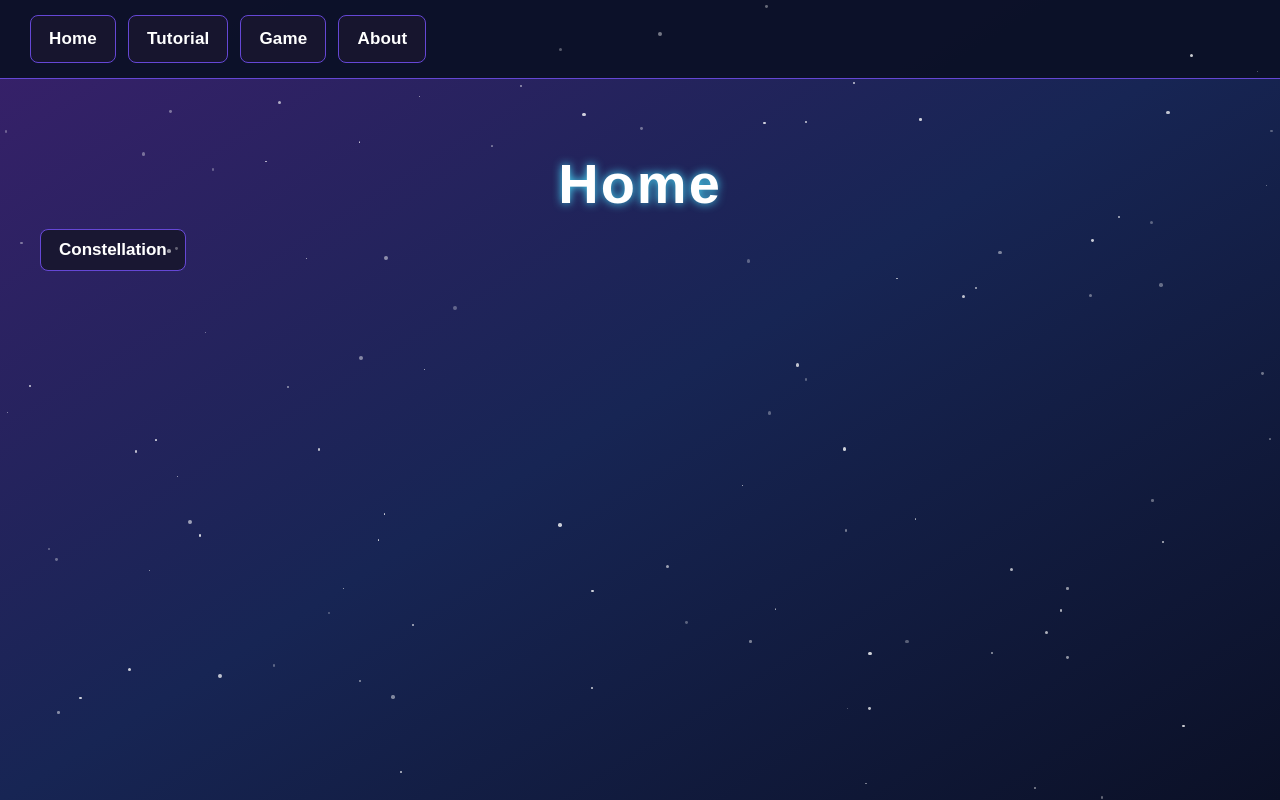
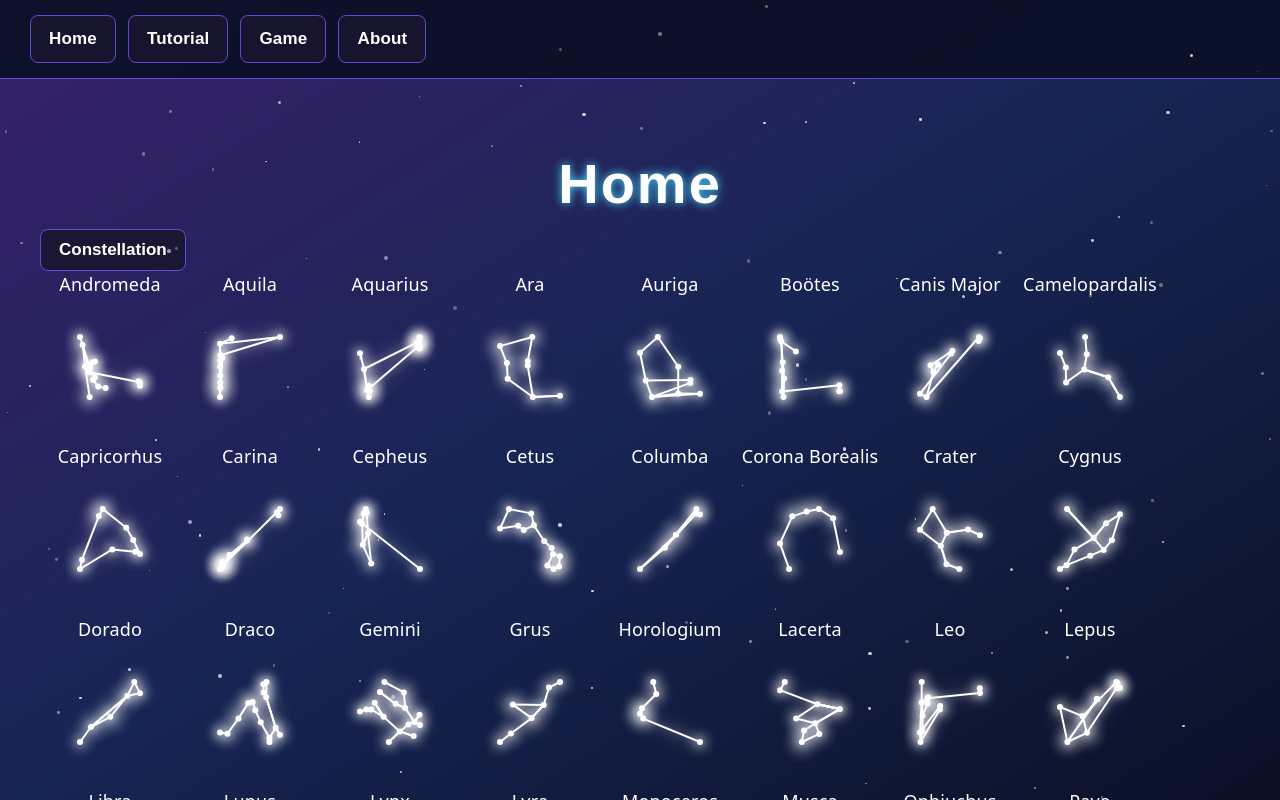
Before and after one commit to Eiznek-II/doyouhavetheguts2026, a React (Vite) app in the folder spanning-the-stars/: page / in a window 1280 px wide. Both pictures are taken after a click on the button "Constellation". Shown: the top 800 px of the page. Built offline with nearby package versions, Linux system fonts and the light colour scheme; grey boxes are pictures that could not be loaded.

Commit message:
add constellations to home

```diff
--- a/spanning-the-stars/src/assets/styles/constellation-box.css
+++ b/spanning-the-stars/src/assets/styles/constellation-box.css
@@ -110,3 +110,28 @@
 .picking-start .star-edge {
     pointer-events: none;
 }
+
+.constellation-link-flex{
+    display: flex;
+    flex-wrap: wrap;
+    margin-left:auto;
+    margin-right:auto;
+     /* CONSTANTS */
+    --star-white: #ffffff;
+    --soft-glow: rgba(255, 255, 255, 0.45);
+    --bright-glow: rgba(255, 255, 255, 0.95);
+    --gold: #ffd166;
+    --gold-glow: rgba(255, 196, 61, 1);
+}
+
+.constellation-link{
+    text-align: center;
+    text-decoration: none;
+    color: white;
+}
+
+.constellation-link svg{
+    margin-left:auto;
+    margin-right:auto;
+    padding:20px;
+}
--- /dev/null
+++ b/spanning-the-stars/src/components/constellation-link-box.jsx
@@ -0,0 +1,14 @@
+import ConstellationLink from "../components/constellation-link";
+import "./constellation-link-box.css";
+import {getAllConstellationNames} from "../get_constellation";
+
+export default function ConstellationLinkBox(){
+    let constellations_names = getAllConstellationNames()
+    let constellations = []
+    constellations_names.forEach((element,i)=> {
+        constellations.push(<ConstellationLink key={i} starName={element}></ConstellationLink>);
+    });
+    return(<div className="constellation-link-flex">
+        {constellations}
+    </div>)
+}
--- a/spanning-the-stars/src/components/constellation-link.jsx
+++ b/spanning-the-stars/src/components/constellation-link.jsx
@@ -1,34 +1,68 @@
 import { useState } from "react";
 import { Link } from "react-router-dom";
 import {getConstellation} from "../get_constellation";
+import "../assets/styles/constellation-box.css";
 
 
 
-export default function ConstellationLink(starName) {
-  const width = 400;
-  const height = 400;
+export default function ConstellationLink({starName}) {
+  const width = 100;
+  const height = 100;
   const padding = 20; // room for the glow around the outer stars
-  const link = "/" + starName;
+  const link = "/game/" + starName;
+
+  const stars = getConstellation(starName);
+
+  const nodes = stars.points.map(([x,y])=> ({
+        x: padding + x * (width-padding*2),
+        y: padding + y * (height-padding*2),
+    }))
+
+
 
   const nodeElements = nodes.map((node,index) =>(
         <g
             key={index}
+            className="star-node"
         >
             <circle
                 className="star-node__halo"
                 cx={node.x}
                 cy={node.y}
-                r={14}
+                r={7}
                 style={{ animationDelay: `${index * 0.6}s` }}
             />
+            <circle className="star-node__dot" cx={node.x} cy={node.y} r={3} />
         </g>
     ))
 
+    const edgeElements = stars.edges.map(([start,end,weight],index)=>
+    {
+        //start and end nodes
+        const a = nodes[start];
+        const b = nodes[end];
+
+
+        let edgeClass = "star-edge";
+
+        return (
+            <g
+                className={edgeClass}
+                key={index}
+            >
+                {/* the line you see */}
+                <line className="star-edge__line" x1={a.x} y1={a.y}  x2={b.x} y2={b.y} />
+                {/* a wider invisible line, so the edge is easy to hover and click */}
+            </g>
+        )
+    }
+)
+
   return (
     <Link to = {link} className="constellation-link">
-    <div className="constellation-link">
+    <div>
         <p>{starName}</p>
-        <svg>
+        <svg width={width} height={height}>
             {edgeElements}
             {nodeElements}
         </svg>
--- a/spanning-the-stars/src/pages/Home.jsx
+++ b/spanning-the-stars/src/pages/Home.jsx
@@ -1,5 +1,7 @@
 import { useState } from "react";
 import "../assets/styles/home.css"
+import ConstellationLinkBox from "../components/constellation-link-box";
+
 
 export default function Home() {
   const [isOpen, setIsOpen] = useState(true)
@@ -24,6 +26,10 @@ export default function Home() {
             </div>
           </div>
         )}
+
+        {!isOpen && (
+          <ConstellationLinkBox></ConstellationLinkBox>
+        )}
       </div>
   </div>
   );
```
Also changed, not shown: spanning-the-stars/src/components/constellation-link-box.css (added).
